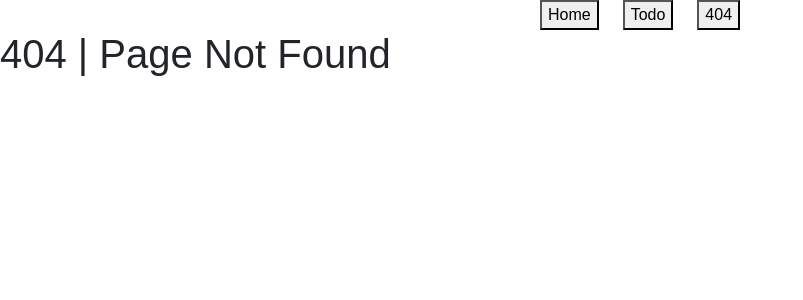
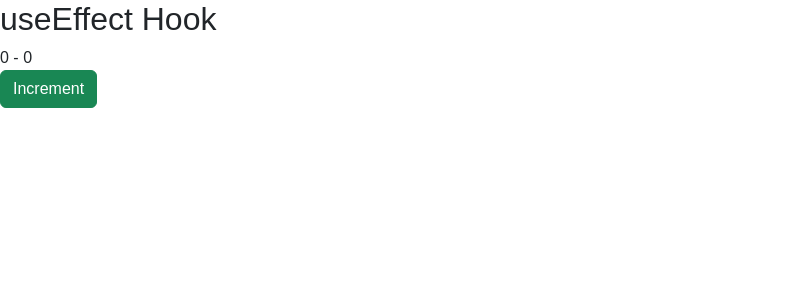
Before and after one commit to mern-trainer/Athmaja-Batch, a React (Vite) app in the folder ReactJS/todo_app/: page /effect in a window 1280 px wide. Before the commit this address had no page. Shown: the top 300 px of the page, without its empty margins (0-803 px from the left). Built offline with nearby package versions, Linux system fonts and the light colour scheme; a web font is replaced by a local one.

Commit message:
use effect basics

```diff
--- a/ReactJS/todo_app/src/Routes.jsx
+++ b/ReactJS/todo_app/src/Routes.jsx
@@ -5,6 +5,7 @@ import SingleTodo from "./pages/SingleTodo"
 import ProductListing from "./pages/ProductListing"
 import ParentComponent from "./pages/ParentComponent"
 import Context from "./pages/Context"
+import { EffectPage } from "./pages/EffectPage"
 
 const Router = () => {
     return <BrowserRouter>
@@ -17,7 +18,8 @@ const Router = () => {
                     <Route path="view" Component={SingleTodo} />
                 </Route>
                 <Route path="products" Component={ProductListing} />
-                <Route path="/props" Component={ParentComponent} />
+                <Route path="props" Component={ParentComponent} />
+                <Route path="effect" Component={EffectPage} />
             </Route>
             <Route path="*" element={<div><Header /><h1>404 | Page Not Found</h1></div>} />
         </Routes>
--- /dev/null
+++ b/ReactJS/todo_app/src/pages/EffectPage.jsx
@@ -0,0 +1,42 @@
+// useEffect -> Life cycle handle
+// mounting -> called when the component is first rendered
+// updating -> called when the component is updated
+// unmounting -> called when the component is removed from the DOM -> cleanup function
+
+import { useEffect, useState } from "react"
+
+export const EffectPage = () => {
+
+    const [counter, setCounter] = useState(0)
+    const [timer, setTimer] = useState(0)
+
+    // useEffect(() => {
+    //     console.log("Component mounted")
+    // }, []) // mounting
+
+    // useEffect(() => {
+    //     console.log(counter)
+    // }, [counter]) // updating
+
+    // useEffect(() => {
+    //     console.log("Component updated");
+    //     return () => {
+    //         console.log("Component unmounted");
+    //     }
+    // }, [counter]) // updating and unmounting
+
+    // useEffect(() => {
+    //     const interval = setInterval(() => {
+    //         setTimer(state => state + 1)
+    //     }, 1000)
+    //     return () => {
+    //         clearInterval(interval)
+    //     }
+    // }, [counter]) // updating
+
+    return <div>
+        <h2>useEffect Hook</h2>
+        <div>{counter} - {timer}</div>
+        <button className="btn btn-success" onClick={() => setCounter(counter + 1)}>Increment</button>
+    </div>
+}
```
